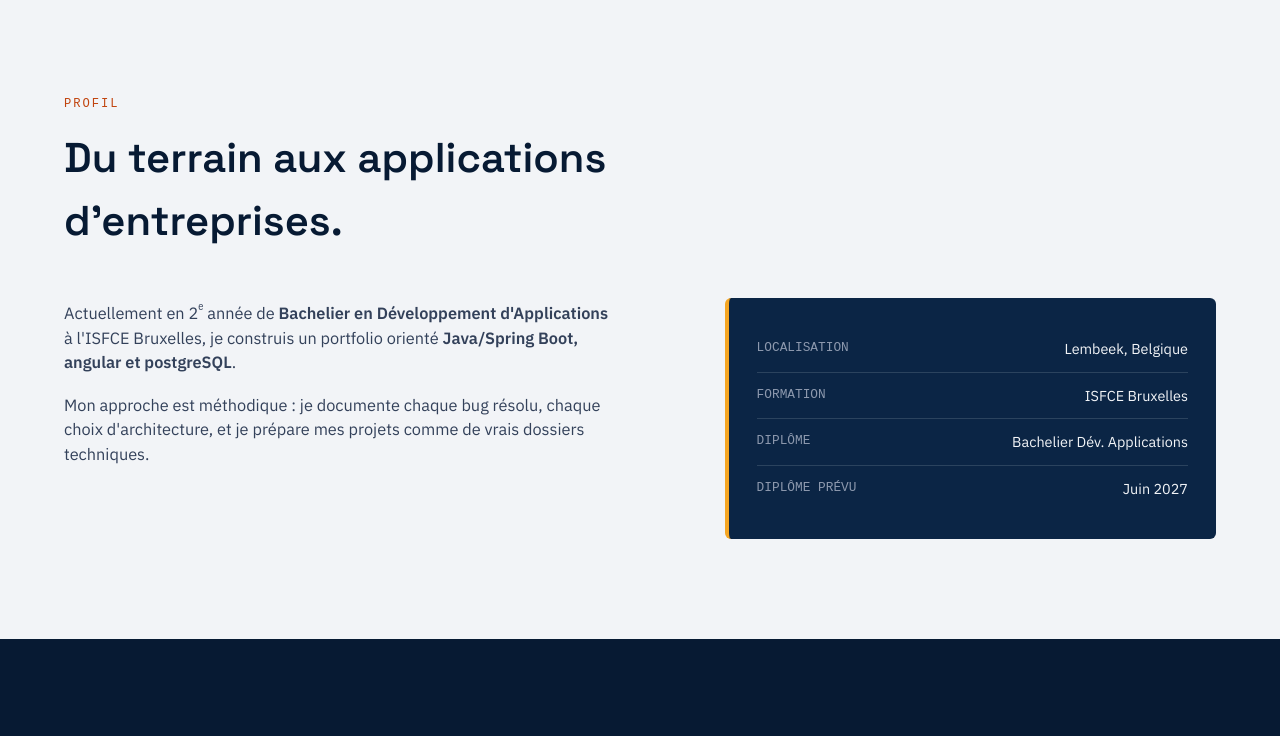
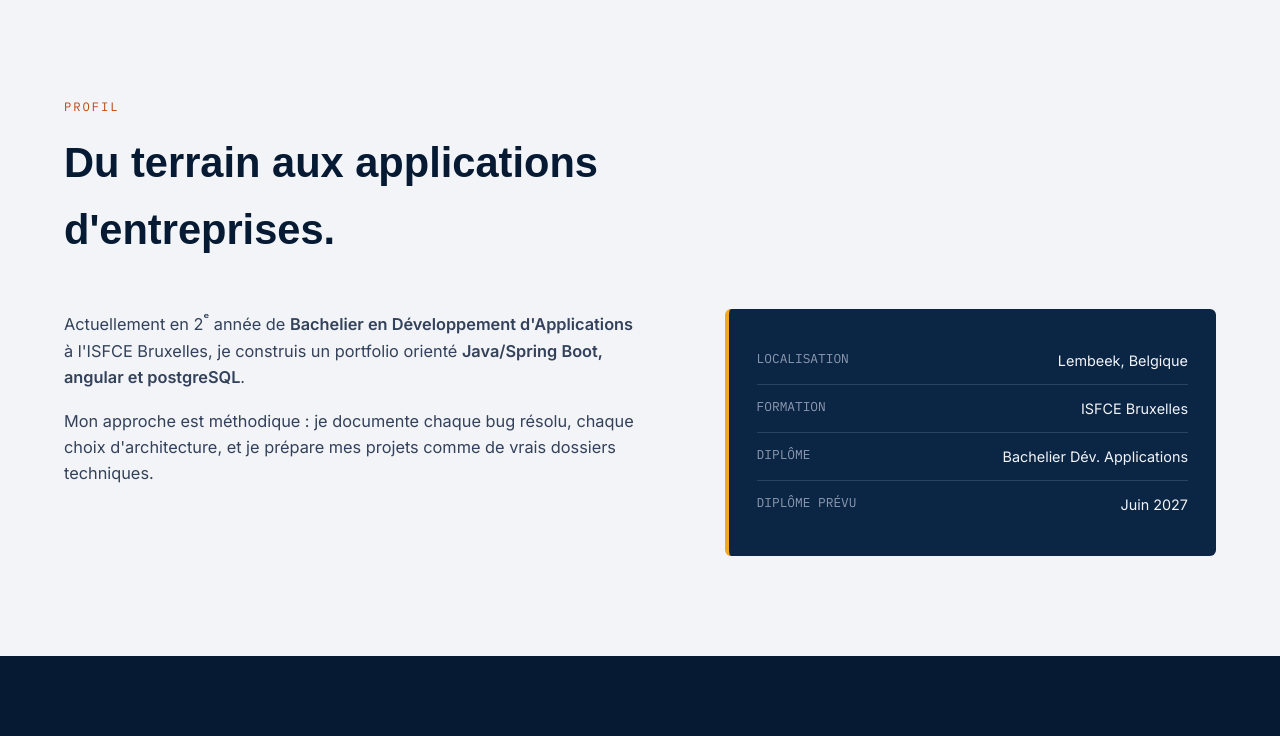
Before and after one commit to mana-rj11/portfolio-nilton, a plain HTML site: page index.html in a window 1280 px wide. Shown: the part 786-1522 px from the top of the page. Drawn offline with Linux system fonts and the light colour scheme.

Commit message:
nouvelles polices (sora + inter)

```diff
--- a/css/style.css
+++ b/css/style.css
@@ -19,17 +19,16 @@ html{
     --brake-red: #c1440e;
 }
 
-/* ---------- BASE ---------- */
 body{
-    background: var(--paper);
-    color: var(--rail-navy-deep);
-    font-family: 'IBM Plex Sans', sans-serif;
-    line-height: 1.5;
+  background: var(--paper);
+  color: var(--rail-navy-deep);
+  font-family: 'Inter', sans-serif;
+  line-height: 1.6;
 }
 
-h1{
-    font-family: 'Space Grotesk', sans-serif;
-    font-weight: 700;
+h1, h2, h3, .logo, .card h3{
+  font-family: 'Sora', sans-serif;
+  font-weight: 700;
 }
 
 a{
--- a/index.html
+++ b/index.html
@@ -6,7 +6,7 @@
     <title>Nilton Mana | Développeur Full Stack</title>
     <link rel="preconnect" href="https://fonts.googleapis.com">
     <link rel="preconnect" href="https://fonts.gstatic.com" crossorigin>
-    <link href="https://fonts.googleapis.com/css2?family=Space+Grotesk:wght@400;500;600;700&family=IBM+Plex+Sans:wght@400;500;600&display=swap" rel="stylesheet">
+    <link href="https://fonts.googleapis.com/css2?family=Sora:wght@400;500;600;700&family=Inter:wght@400;500;600&family=IBM+Plex+Mono:wght@400;500&display=swap" rel="stylesheet">
     <link rel="stylesheet" href="css/style.css">
 </head>
 <body>
```
